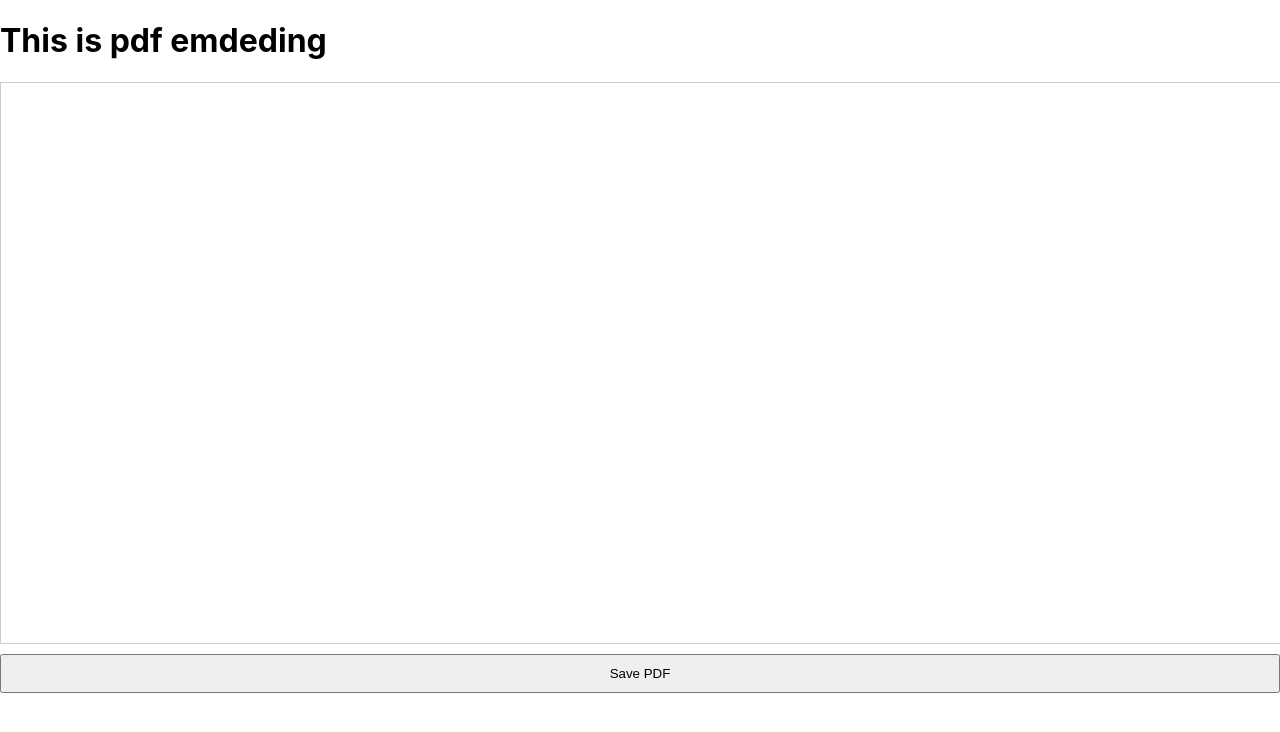
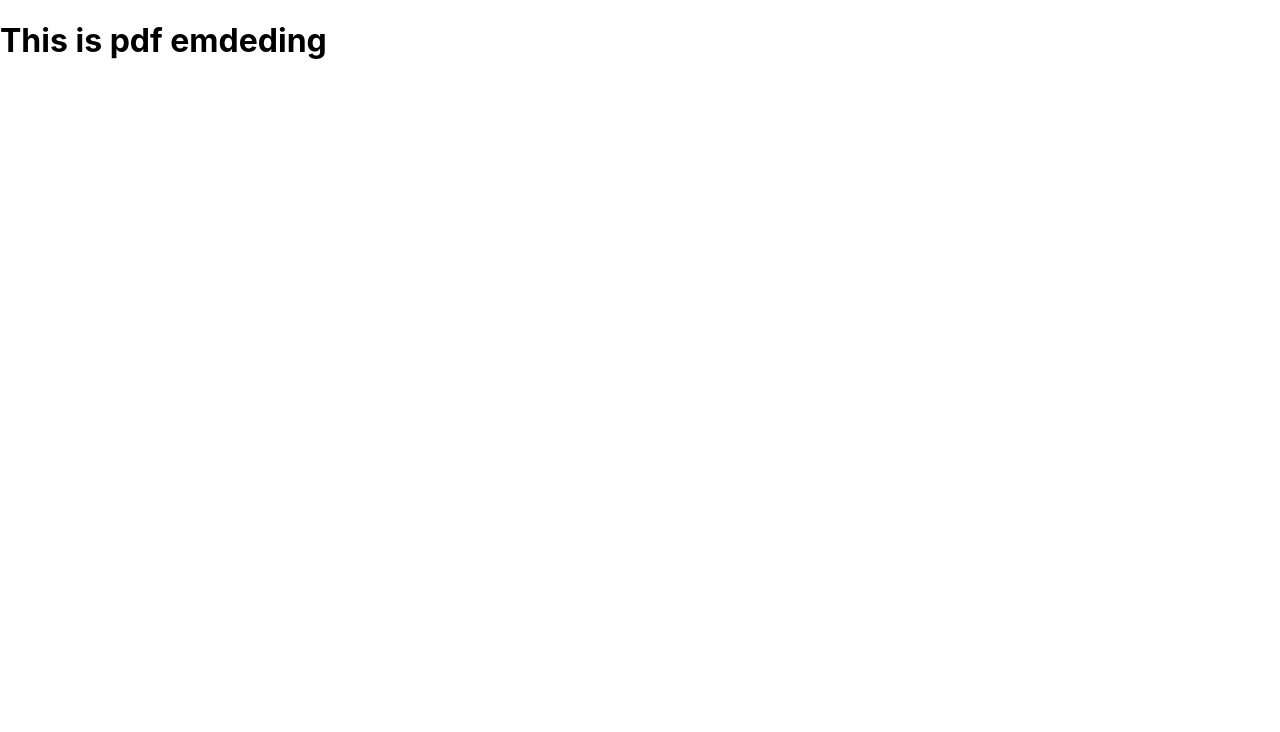
Before and after one commit to prasadskalbhor/pdfeditor, a React (Create React App) app: page / in a window 1280 px wide. Shown: the top 732 px of the page. Built offline with nearby package versions, Linux system fonts and the light colour scheme.

Commit message:
remove form index js

```diff
--- a/src/PDFViewer.js
+++ b/src/PDFViewer.js
@@ -1,101 +1,54 @@
-import React, { useEffect, useRef, useState } from "react";
+import React, { useEffect } from "react";
 
 const PdfViewer = ({ pdfUrl }) => {
-  const viewerRef = useRef(null);
-  const [adobeView, setAdobeView] = useState(null);
-
   useEffect(() => {
-    // Dynamically load Adobe DC View SDK
+    // Load the Adobe SDK script dynamically
     const script = document.createElement("script");
     script.src = "https://acrobatservices.adobe.com/view-sdk/viewer.js";
-    script.async = true;
-    script.onload = initializeAdobeViewer;
+    script.onload = () => {
+      // Wait for the SDK to be ready
+      document.addEventListener("adobe_dc_view_sdk.ready", () => {
+        const adobeDCView = new window.AdobeDC.View({
+          clientId: "0ce32ffa0d67464397ee278a912258b0", // Replace with your API key
+          divId: "adobe-pdf-viewer",
+        });
+
+        // Preview the PDF file
+        adobeDCView.previewFile(
+          {
+            content: { location: { url: pdfUrl } },
+            metaData: { fileName: "Sample.pdf" },
+          },
+          { embedMode: "IN_LINE", enableFormFilling: true }
+        );
+
+        // Register a callback for form submission
+        adobeDCView.registerCallback(
+          window.AdobeDC.View.Enum.CallbackType.EVENT_LISTENER,
+          (event) => {
+            window.alert(
+
+              "Hello"
+            )
+            if (event.type === "SAVE") {
+              console.log("Form data submitted:", event.data);
+              alert("Form submitted successfully!");
+            }
+          },
+          { enableFormFilling: true }
+        );
+      });
+    };
+
     document.body.appendChild(script);
 
+    // Cleanup script on component unmount
     return () => {
       document.body.removeChild(script);
     };
   }, [pdfUrl]);
 
-  const initializeAdobeViewer = () => {
-    // Wait for Adobe SDK to be ready
-    document.addEventListener("adobe_dc_view_sdk.ready", () => {
-      // Create Adobe DC View instance
-      const config = {
-        clientId: "0ce32ffa0d67464397ee278a912258b0", // Replace with your actual Client ID
-        divId: "adobe-dc-view"
-      };
-
-      const view = new window.AdobeDC.View(config);
-
-      // Render PDF with form filling enabled
-      view.previewFile({
-        content: { location: { url: pdfUrl } },
-        metaData: { fileName: "document.pdf" }
-      }, {
-        embedMode: "IN_LINE",
-        showDownloadPDF: false,
-        showPrintPDF: false,
-        enableFormFilling: true  // Critical for form interaction
-      });
-
-      // Store the view instance
-      setAdobeView(view);
-    });
-  };
-
-  const handleSavePdf = () => {
-    if (!window.AdobeDC || !adobeView) {
-      console.error("Adobe DC View is not initialized");
-      return;
-    }
-
-    try {
-      // Use the correct method to trigger save
-      adobeView.save({
-        autoClose: false,
-        askForOverwrite: true
-      }).then((res) => {
-        console.log("PDF Saved:", res);
-        // If you want to get the updated PDF bytes
-        if (res.pdf) {
-          console.log("Updated PDF Bytes:", res.pdf);
-          // You can further process res.pdf here
-        }
-      }).catch((error) => {
-        console.error("Save Error:", error);
-      });
-    } catch (error) {
-      console.error("Save Attempt Error:", error);
-    }
-  };
-
-  return (
-    <div>
-      {/* PDF Viewer Container */}
-      <div
-        id="adobe-dc-view"
-        ref={viewerRef}
-        style={{
-          width: '100%',
-          height: '70vh',
-          border: '1px solid #ccc'
-        }}
-      />
-
-      {/* Save Button */}
-      <button
-        onClick={handleSavePdf}
-        style={{
-          marginTop: '10px',
-          padding: '10px 20px',
-          width: '100%'
-        }}
-      >
-        Save PDF
-      </button>
-    </div>
-  );
+  return <div id="adobe-pdf-viewer" style={{ height: "100vh" }} />;
 };
 
 export default PdfViewer;
```
